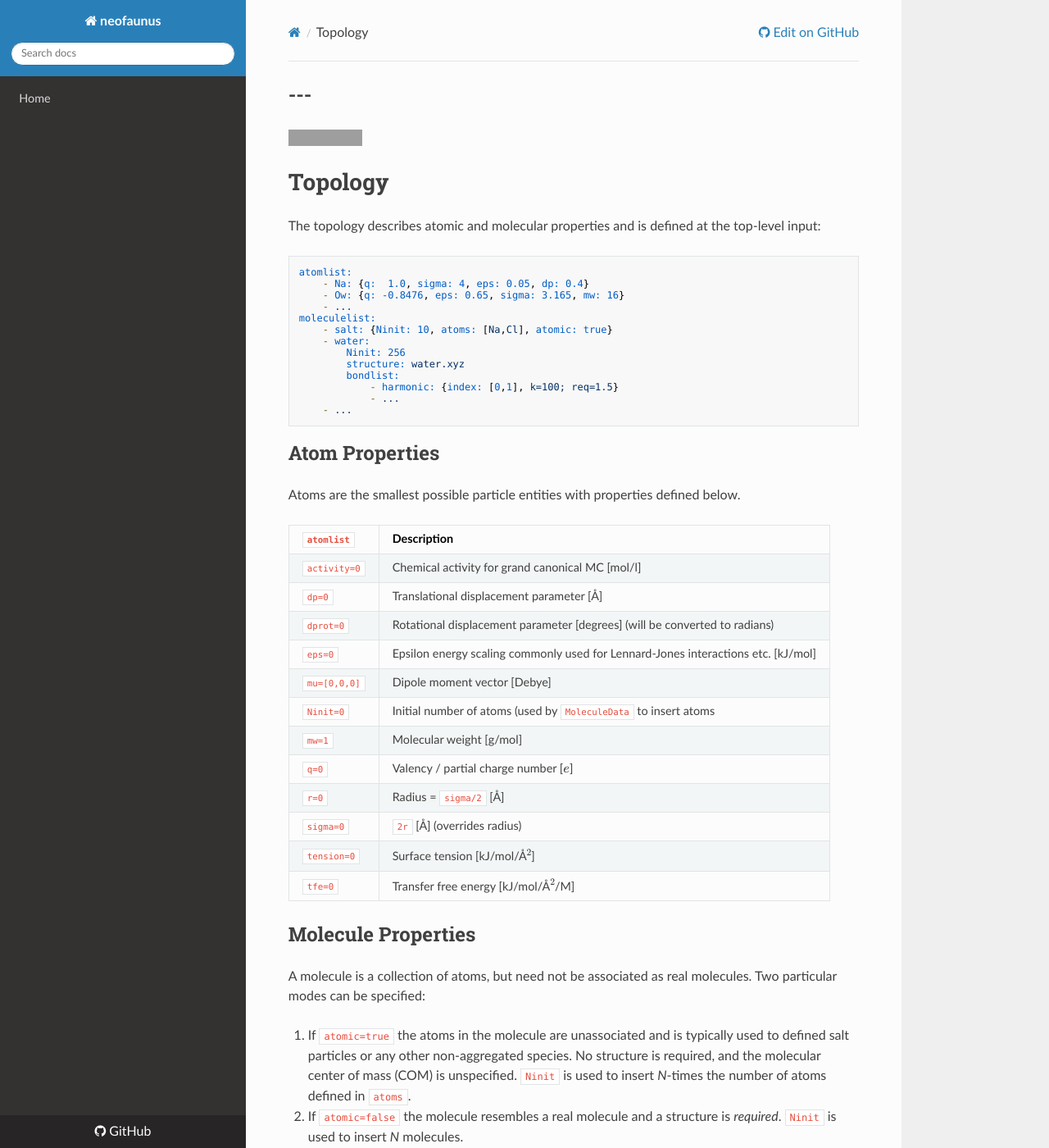
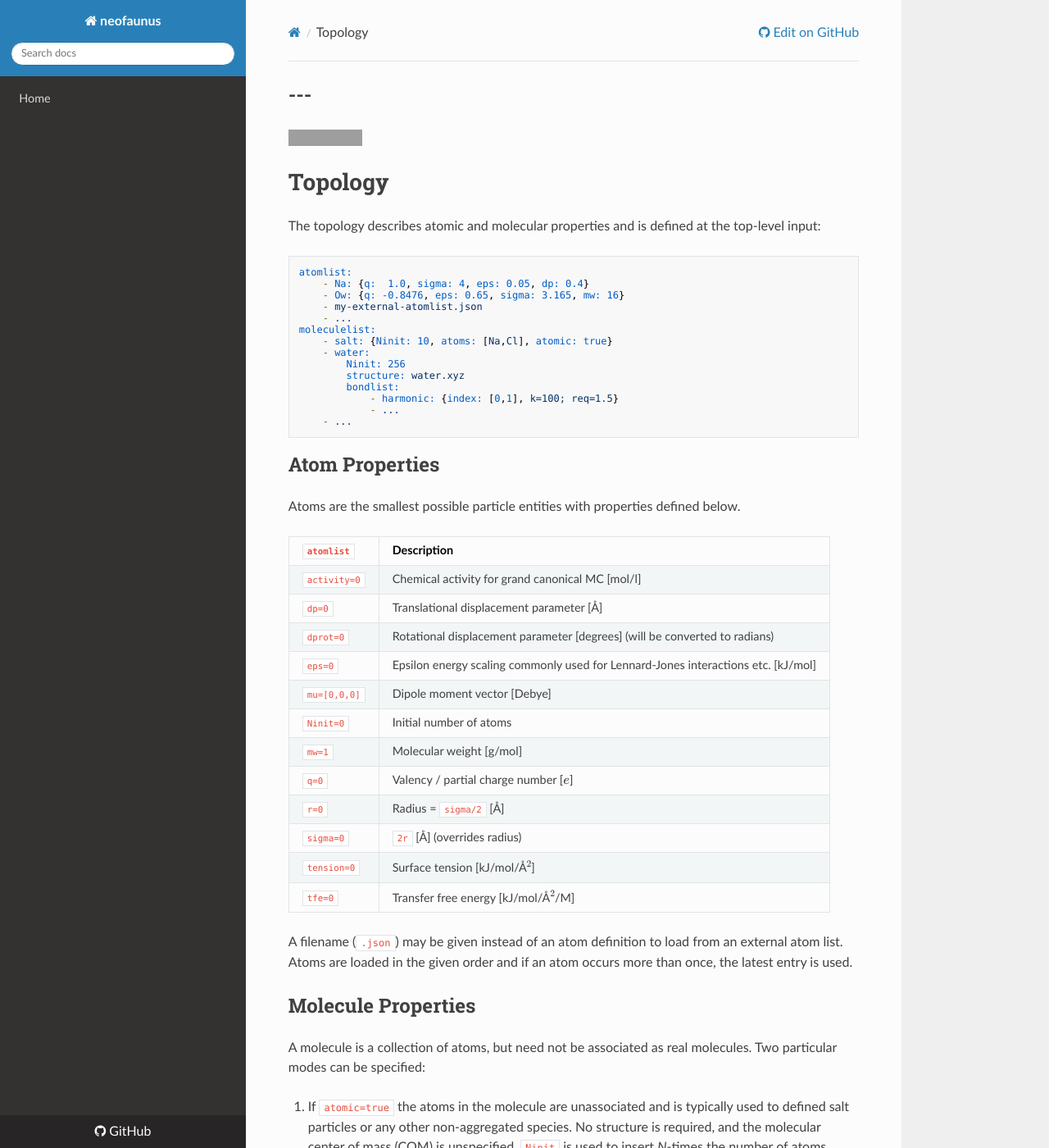
Before and after one commit to mlund/faunus, an MkDocs documentation site: the page built from docs/_docs/topology.md, in a window 1280 px wide and 1400 px high. Shown: the whole window at 82% size. Built offline with MkDocs 1.6.1, drawn with Linux system fonts in a browser that asks for light colours; nearby versions of some CDN libraries; formulas are drawn with MathJax 3; old or Windows-style settings are respelled for this version of MkDocs; grey boxes are pictures that could not be loaded.

Commit message:
atomlist can read external file

```diff
--- a/docs/_docs/topology.md
+++ b/docs/_docs/topology.md
@@ -16,6 +16,7 @@
 atomlist:
     - Na: {q:  1.0, sigma: 4, eps: 0.05, dp: 0.4}
     - Ow: {q: -0.8476, eps: 0.65, sigma: 3.165, mw: 16}
+    - my-external-atomlist.json
     - ...
 moleculelist:
     - salt: {Ninit: 10, atoms: [Na,Cl], atomic: true}
@@ -39,13 +40,17 @@
 `dprot=0`     | Rotational displacement parameter [degrees] (will be converted to radians)
 `eps=0`       | Epsilon energy scaling commonly used for Lennard-Jones interactions etc. [kJ/mol]
 `mu=[0,0,0]`  | Dipole moment vector [Debye]
-`Ninit=0`     | Initial number of atoms (used by `MoleculeData` to insert atoms
+`Ninit=0`     | Initial number of atoms
 `mw=1`        | Molecular weight [g/mol]
 `q=0`         | Valency / partial charge number [$e$]
 `r=0`         | Radius = `sigma/2` [Å]
 `sigma=0`     | `2r` [Å] (overrides radius)
 `tension=0`   | Surface tension [kJ/mol/Å$^2$]
 `tfe=0`       | Transfer free energy [kJ/mol/Å$^2$/M]
+
+A filename (`.json`) may be given instead of an atom definition to load
+from an external atom list. Atoms are loaded in the given order and if an atom occurs
+more than once, the latest entry is used.
 
 ## Molecule Properties
 
```
Also changed, not shown: 5 other files.
